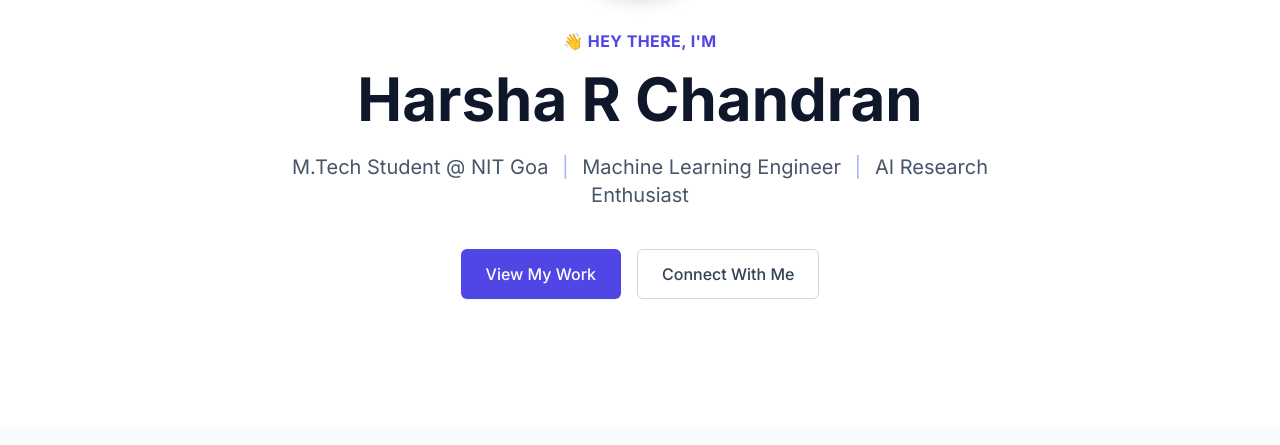
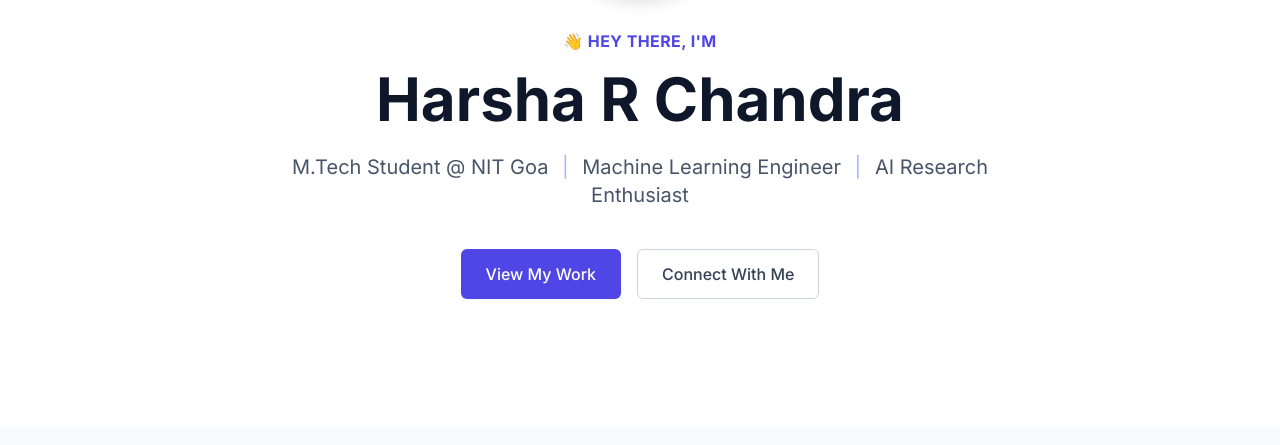
Before and after one commit to harsharchandran4105/harsha-portfolio, a plain HTML site: page index.html in a window 1280 px wide. Shown: the part 355-800 px from the top of the page. Drawn offline with nearby package versions, Linux system fonts and the light colour scheme.

Commit message:
Update index.html

```diff
--- a/index.html
+++ b/index.html
@@ -3,7 +3,7 @@
 <head>
     <meta charset="UTF-8">
     <meta name="viewport" content="width=device-width, initial-scale=1.0">
-    <title>Harsha R Chandra | ML Engineer</title>
+    <title>Harsha R Chandran | ML Engineer</title>
     <script src="https://cdn.tailwindcss.com"></script>
     <script src="https://cdn.jsdelivr.net/npm/chart.js"></script>
     <link href="https://fonts.googleapis.com/css2?family=Inter:wght@400;500;700&display=swap" rel="stylesheet">
@@ -120,7 +120,7 @@
             <div class="max-w-7xl mx-auto px-4 sm:px-6 lg:px-8 text-center">
                 <span class="text-base font-semibold text-indigo-600 tracking-wide uppercase">👋 Hey there, I'm</span>
                 <h1 class="mt-4 text-4xl font-extrabold text-slate-900 sm:text-5xl md:text-6xl">
-                    Harsha R Chandran
+                    Harsha R Chandra
                 </h1>
                 <p class="mt-6 max-w-3xl mx-auto text-xl text-slate-600">
                     M.Tech Student @ NIT Goa
```
